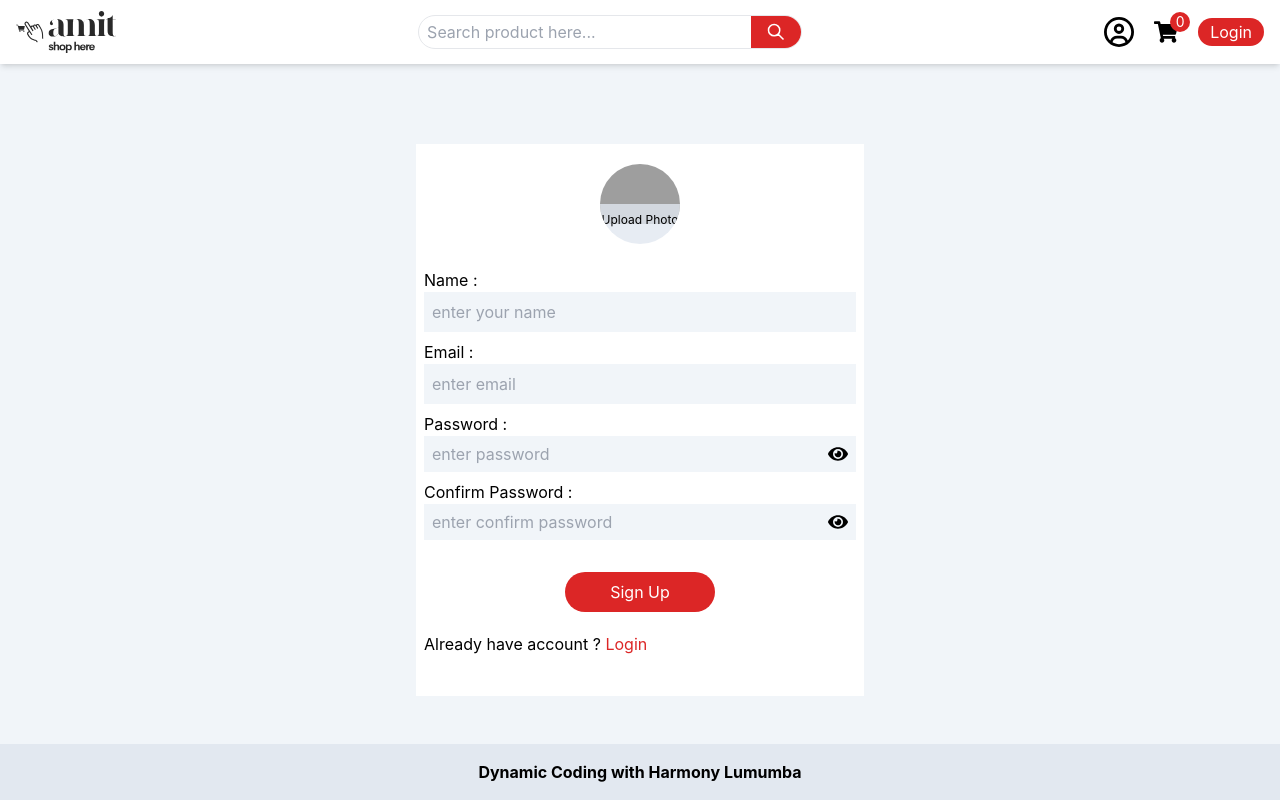
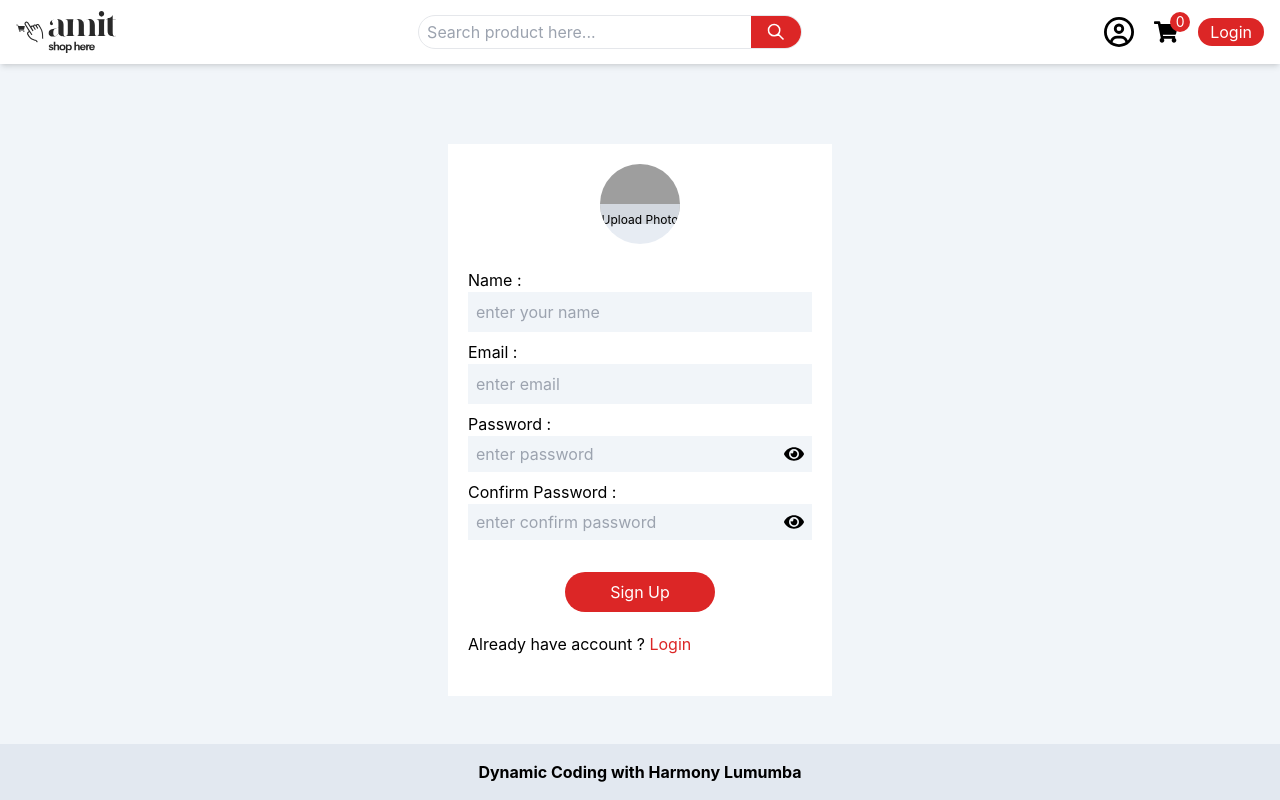
Before and after one commit to ha165/E-Comerse-MERN, a React (Create React App) app in the folder frontend/: page /sign-up in a window 1280 px wide. Built offline with nearby package versions, Linux system fonts and the light colour scheme; grey boxes are pictures that could not be loaded.

Commit message:
make changes

```diff
--- a/frontend/package.json
+++ b/frontend/package.json
@@ -11,6 +11,7 @@
     "react-icons": "^5.2.1",
     "react-router-dom": "^6.25.1",
     "react-scripts": "5.0.1",
+    "react-toastify": "^10.0.5",
     "web-vitals": "^2.1.4"
   },
   "scripts": {
--- a/frontend/src/common/index.js
+++ b/frontend/src/common/index.js
@@ -1,7 +1,7 @@
 const BackendDomain = "http://localhost:8080";
 
 const summaryApi = {
-    signUp: {
+    signUP: {
         url: `${BackendDomain}/api/signup`,
         method: "POST"
     }
--- a/frontend/src/pages/SignUp.js
+++ b/frontend/src/pages/SignUp.js
@@ -1,19 +1,23 @@
 import React, { useState } from 'react'
-import loginIcons from '../assest/signin.gif';
+import loginIcons from '../assest/signin.gif'
 import { FaEye } from "react-icons/fa";
 import { FaEyeSlash } from "react-icons/fa";
-import { Link } from 'react-router-dom';
+import { Link, useNavigate } from 'react-router-dom';
 import imageTobase64 from '../helper/imageTobase64';
+import SummaryApi from '../common';
+import { toast } from 'react-toastify';
+
 const SignUp = () => {
-  const [showPassword, setshowPassword] = useState(false);
+  const [showPassword, setShowPassword] = useState(false)
   const [showConfirmPassword, setShowConfirmPassword] = useState(false)
   const [data, setData] = useState({
     email: "",
     password: "",
     name: "",
     confirmPassword: "",
-    profilePic: ""
+    profilePic: "",
   })
+  const navigate = useNavigate()
 
   const handleOnChange = (e) => {
     const { name, value } = e.target
@@ -24,12 +28,6 @@ const SignUp = () => {
         [name]: value
       }
     })
-  }
-  const handleOnSubmit = async (e) => {
-    e.preventDefault()
-
-   const data = await fetch()
-
   }
 
   const handleUploadPic = async (e) => {
@@ -45,13 +43,43 @@ const SignUp = () => {
     })
 
   }
-  console.log("Data login", data)
+
+
+  const handleSubmit = async (e) => {
+    e.preventDefault()
+
+    if (data.password === data.confirmPassword) {
+
+      const dataResponse = await fetch(SummaryApi.signUP.url, {
+        method: SummaryApi.signUP.method,
+        headers: {
+          "content-type": "application/json"
+        },
+        body: JSON.stringify(data)
+      })
+
+      const dataApi = await dataResponse.json()
+
+      if (dataApi.success) {
+        toast.success(dataApi.message)
+        navigate("/login")
+      }
+
+      if (dataApi.error) {
+        toast.error(dataApi.message)
+      }
+
+    } else {
+      toast.error("Please check password and confirm password")
+    }
+
+  }
+
   return (
-    <section id="signup" >
-
+    <section id='signup'>
       <div className='mx-auto container p-4'>
 
-        <div className='bg-white p-2 py-5 w-full max-w-md mx-auto'>
+        <div className='bg-white p-5 w-full max-w-sm mx-auto'>
 
           <div className='w-20 h-20 mx-auto relative overflow-hidden rounded-full'>
             <div>
@@ -67,8 +95,7 @@ const SignUp = () => {
             </form>
           </div>
 
-
-          <form className='pt-6 flex flex-col gap-2' onSubmit={handleOnSubmit}>
+          <form className='pt-6 flex flex-col gap-2' onSubmit={handleSubmit}>
             <div className='grid'>
               <label>Name : </label>
               <div className='bg-slate-100 p-2'>
@@ -107,7 +134,7 @@ const SignUp = () => {
                   onChange={handleOnChange}
                   required
                   className='w-full h-full outline-none bg-transparent' />
-                <div className='cursor-pointer text-xl' onClick={() => setshowPassword((preve) => !preve)}>
+                <div className='cursor-pointer text-xl' onClick={() => setShowPassword((preve) => !preve)}>
                   <span>
                     {
                       showPassword ? (
@@ -154,10 +181,13 @@ const SignUp = () => {
             <button className='bg-red-600 hover:bg-red-700 text-white px-6 py-2 w-full max-w-[150px] rounded-full hover:scale-110 transition-all mx-auto block mt-6'>Sign Up</button>
 
           </form>
+
           <p className='my-5'>Already have account ? <Link to={"/login"} className=' text-red-600 hover:text-red-700 hover:underline'>Login</Link></p>
         </div>
+
+
       </div>
-    </section >
+    </section>
   )
 }
 
```
Also changed, not shown: 2 other files (tests, documents, lock files or other folders).
